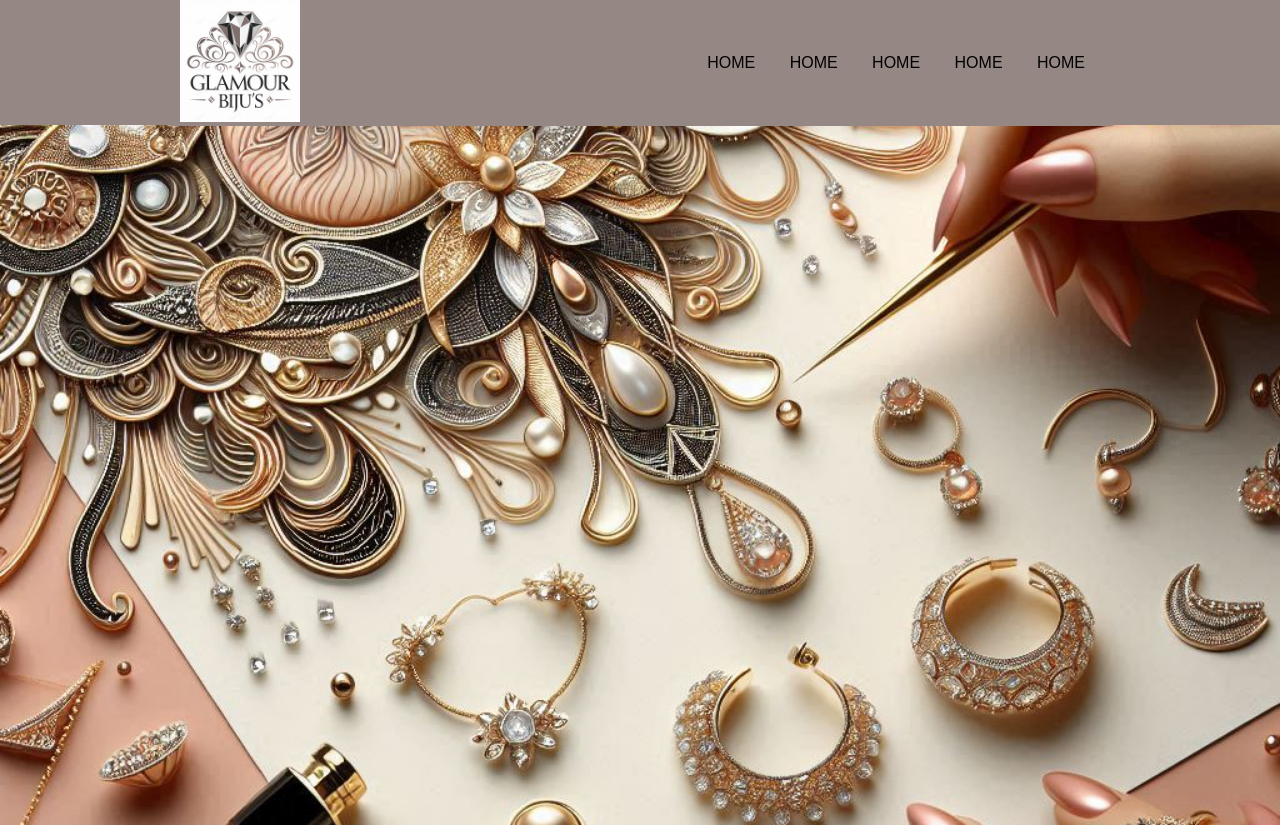
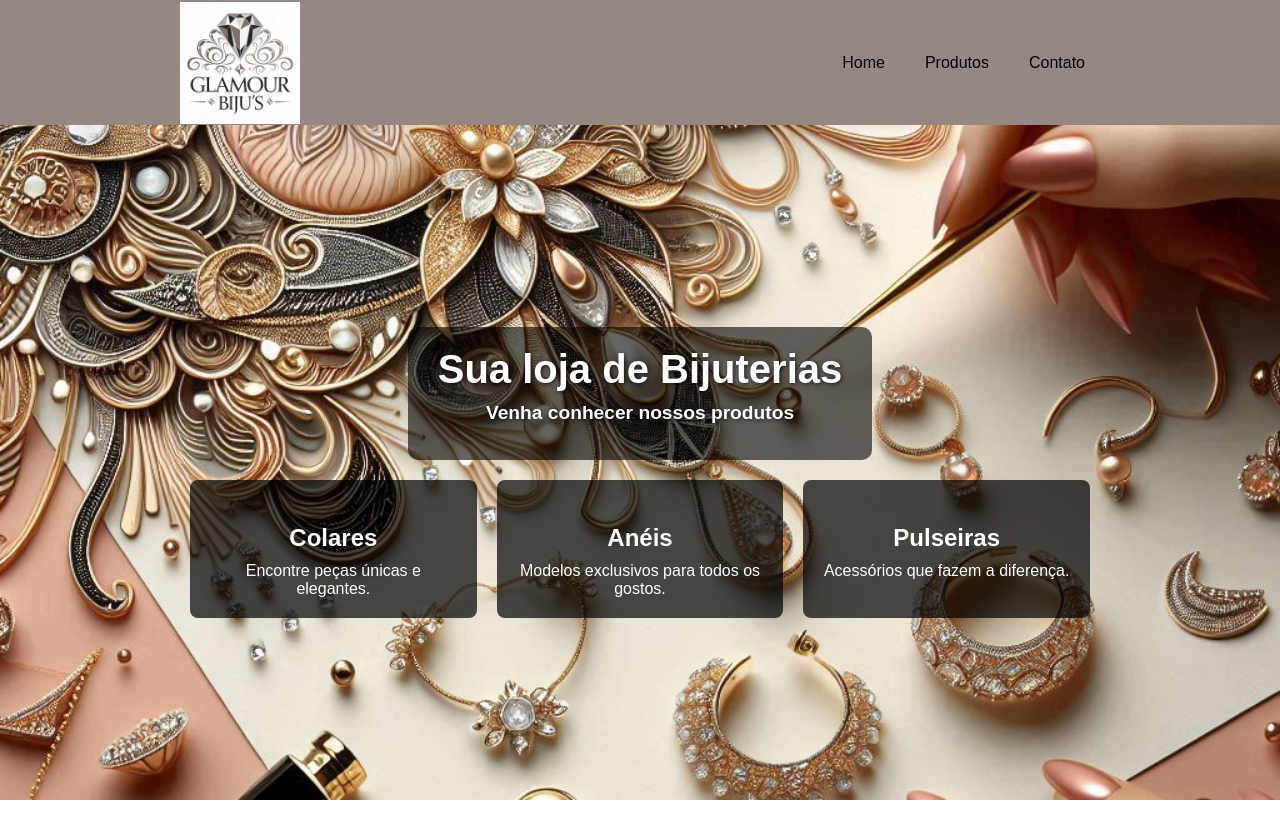
Before and after one commit to RangellMonteiro/Glamour-Biju-s, a plain HTML site: page index.html in a window 1280 px wide. After the commit the page ends 800 px from the top, so only its background shows below. Drawn offline with Linux system fonts and the light colour scheme.

Commit message:
Adicionando um menu de opções e ajustando alguns elementos do cabeçalho

```diff
--- a/assets/css/template.css
+++ b/assets/css/template.css
@@ -1,27 +1,27 @@
+/* Estilização global */
 body {
     margin: 0;
     padding: 0;
-    font-family: Arial, sans-serif; /* Define uma fonte padrão para o corpo */
+    font-family: Arial, sans-serif;
 }
 
 header {
     display: flex;
     justify-content: center;
     align-items: center;
-    background-color: #958783; /* Adiciona uma cor de fundo ao cabeçalho */
+    background-color: #958783;
     height: 125px;
-    width: 100%; /* O header ocupará a largura total */
+    width: 100%;
 }
 
 .container {
     display: flex;
     justify-content: space-between;
     align-items: center;
-    background-color: #958783; /* Mesma cor de fundo para consistência */
-    width: 100%; /* Alinha o container à largura do header */
-    max-width: 920px; /* Define um limite máximo para a largura */
-    margin: 0 auto; /* Centraliza o container na página */
-    padding: 0 10px; /* Adiciona espaçamento interno */
+    width: 100%;
+    max-width: 920px;
+    margin: 0 auto;
+    padding: 0 10px;
 }
 
 .Glamour {
@@ -34,41 +34,91 @@ header {
     align-items: center;
 }
 
-.menu {
+nav ul {
     display: flex;
-    align-items: center;
-}
-
-nav ul,
-nav li {
+    gap: 10px;
     list-style: none;
     margin: 0;
     padding: 0;
-}
-
-nav ul {
-    display: flex;
-    gap: 10px; /* Adiciona espaçamento entre os itens do menu */
 }
 
 nav a {
     padding: 10px 15px;
     text-decoration: none;
     color: #000;
-    font-family: Arial, sans-serif;
-    transition: background-color 0.3s ease; /* Adiciona uma transição ao hover */
+    transition: background-color 0.3s ease;
 }
 
 nav a:hover {
     background-color: #5d4943;
-    color: #fff; /* Torna o texto branco ao passar o mouse */
+    color: #fff;
 }
 
+/* Banner */
 #banner {
     background-image: url('../images/ImagemDeFundo.jpeg');
     background-position: center;
     background-size: cover;
-    height: calc(100vh - 100px);
+    height: calc(100vh - 125px);
+    display: flex;
+    flex-direction: column;
+    justify-content: center;
+    align-items: center;
+    color: #fff;
+    text-align: center;
+    padding: 20px;
+    box-sizing: border-box;
+}
+
+.banner_headline {
+    background-color: rgba(0, 0, 0, 0.6);
+    padding: 20px 30px;
+    border-radius: 10px;
+    margin-bottom: 20px;
+    margin: 20px;
+}
+
+.banner_headline h1 {
+    font-size: 2.5rem;
+    margin: 0;
+    text-shadow: 1px 1px 4px rgba(0, 0, 0, 0.7);
+}
+
+.banner_headline h2 {
+    font-size: 1.2rem;
+    margin-top: 10px;
+    text-shadow: 1px 1px 4px rgba(0, 0, 0, 0.7);
+}
+
+.banner_options {
+    display: flex;
+    justify-content: center;
+    gap: 20px;
     width: 100%;
+    max-width: 900px;
+}
+
+.banner_options .option {
+    flex: 1;
+    background-color: rgba(0, 0, 0, 0.7);
+    color: #fff;
+    padding: 20px;
+    border-radius: 8px;
+    text-align: center;
+    transition: transform 0.3s ease, background-color 0.3s ease;
+}
+
+.banner_options .option:hover {
+    transform: scale(1.05);
+    background-color: rgba(0, 0, 0, 0.9);
+}
+
+.banner_options .option h3 {
+    font-size: 1.5rem;
+    margin-bottom: 10px;
+}
+
+.banner_options .option p {
+    font-size: 1rem;
     margin: 0;
 }
--- a/index.html
+++ b/index.html
@@ -1,35 +1,45 @@
 <!DOCTYPE html>
-<html lang="en">
+<html lang="pt-BR">
 <head>
     <meta charset="UTF-8">
     <meta name="viewport" content="width=device-width, initial-scale=1.0">
-    <link rel="stylesheet" type="text/css" href="assets/css/template.css">
-    <title>Glamour Biju´s</title>
+    <title>Loja de Bijuterias</title>
+    <link rel="stylesheet" href="assets/css/template.css">
 </head>
 <body>
     <header>
         <div class="container">
             <div class="logo">
-                <a href=""> <img class="Glamour" src="assets/images/LogoBiju.png"/>  </a>
-             </div>
-            <div class="menu">
-                <nav>
-                    <ul>
-                        <li class="active">
-                            <a href="">HOME</a>
-                            <a href="">HOME</a>
-                            <a href="">HOME</a>
-                            <a href="">HOME</a>
-                            <a href="">HOME</a>
-                        </li>
-                    </ul>
-                </nav>
+                <img class="Glamour" src="assets/images/LogoBiju.png" alt="Logo da Loja">
             </div>
+            <nav>
+                <ul>
+                    <li><a href="#home">Home</a></li>
+                    <li><a href="#produtos">Produtos</a></li>
+                    <li><a href="#contato">Contato</a></li>
+                </ul>
+            </nav>
         </div>
     </header>
+
     <section id="banner">
-        <div class="container">
-
+        <div class="banner_headline">
+            <h1>Sua loja de Bijuterias</h1>
+            <h2>Venha conhecer nossos produtos</h2>
+        </div>
+        <div class="banner_options">
+            <div class="option">
+                <h3>Colares</h3>
+                <p>Encontre peças únicas e elegantes.</p>
+            </div>
+            <div class="option">
+                <h3>Anéis</h3>
+                <p>Modelos exclusivos para todos os gostos.</p>
+            </div>
+            <div class="option">
+                <h3>Pulseiras</h3>
+                <p>Acessórios que fazem a diferença.</p>
+            </div>
         </div>
     </section>
 </body>
```
